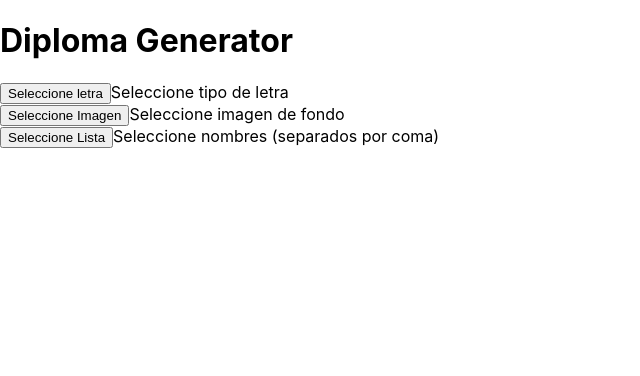
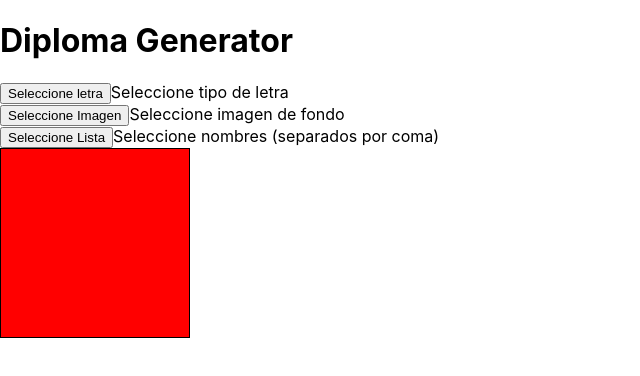
Before and after one commit to lsnoglos/diplomaGenerator, a React (Create React App) app: page / in a window 1280 px wide. Shown: the top 376 px of the page, without its empty margins (0-640 px from the left). Built offline with nearby package versions, Linux system fonts and the light colour scheme.

Commit message:
add: canva for preview image

```diff
--- a/src/App.js
+++ b/src/App.js
@@ -1,10 +1,26 @@
-import React, { useState } from 'react';
+import React, { useState, useRef, useEffect } from 'react';
 
 function App() {
   const [fontPath, setFontPath] = useState('');
   const [imgPath, setImgPath] = useState('');
   const [listPath, setListPath] = useState('');
   const [namesList, setNamesList] = useState([]);
+
+  const canvasRef = useRef(null);
+
+  const cmToPx = (cm) => (cm * 96) / 2.54;
+
+  useEffect(() => {
+    const canvas = canvasRef.current;
+    const ctx = canvas.getContext('2d');
+
+    const sizeInPx = cmToPx(5);
+    canvas.width = sizeInPx;
+    canvas.height = sizeInPx;
+
+    ctx.fillStyle = 'red';
+    ctx.fillRect(0, 0, canvas.width, canvas.height);
+  }, []);
 
   const selectFont = (e) => {
     const file = e.target.files[0];
@@ -52,7 +68,12 @@ function App() {
         <button>
           <label>
             Seleccione Imagen
-            <input type="file" accept="image/*" onChange={selectBackgroundImage} style={{ display: 'none' }} />
+            <input
+              type="file"
+              accept="image/*"
+              onChange={selectBackgroundImage}
+              style={{ display: 'none' }}
+            />
           </label>
         </button>
         <span>{imgPath ? 'Imagen seleccionada' : 'Seleccione imagen de fondo'}</span>
@@ -68,6 +89,10 @@ function App() {
         <span>{listPath.name || 'Seleccione nombres (separados por coma)'}</span>
       </div>
 
+      <div>
+        <canvas ref={canvasRef} style={{ border: '1px solid black' }} />
+      </div>
+
     </div>
   );
 }
```
